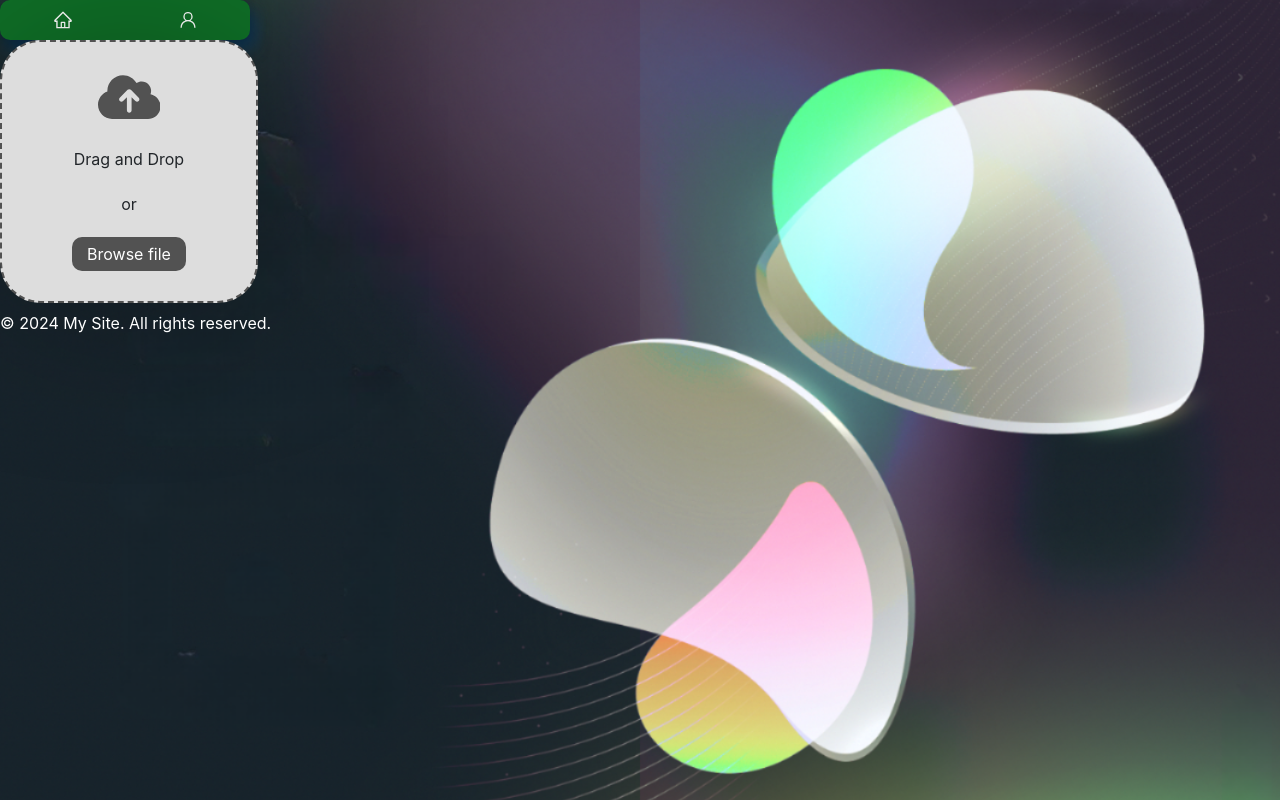
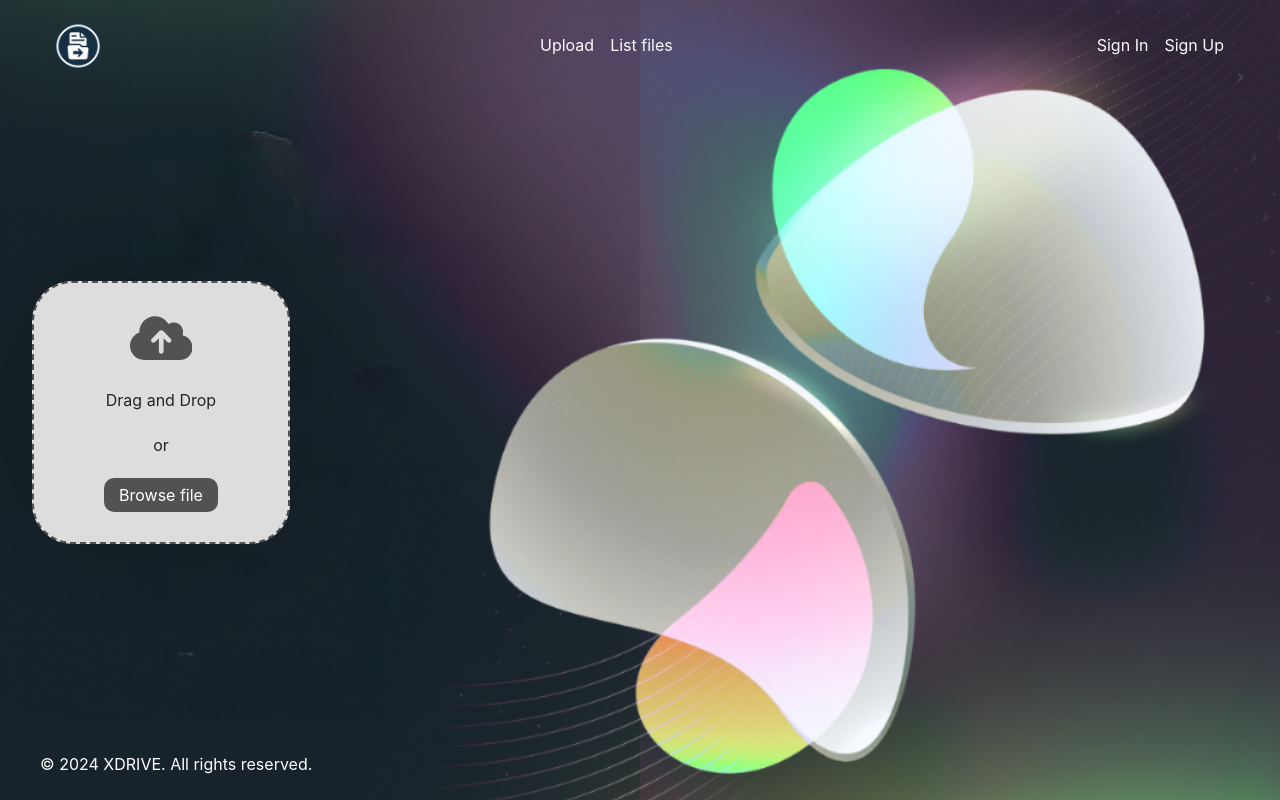
Before and after one commit to RogerHuauya/XDrive, a Django app: page / in a window 1280 px wide. Run offline with Django 4.2, Linux system fonts and the light colour scheme; some libraries are stand-ins or nearby versions.

Commit message:
improve the design

```diff
--- a/web/templates/web/base.html
+++ b/web/templates/web/base.html
@@ -7,17 +7,21 @@
 </head>
 
 <body class="custom-background">
+<div class="m-auto d-flex  flex-column justify-content-center" style="max-width: 95%; height: 100%">
+
+
     {% include 'web/partials/navbar.html' %}
-    <main>
+    <main class="mt-auto">
         {% block content %}
 
         {% endblock %}
     </main>
     {% include 'web/partials/footer.html' %}
-    <!-- Bootstrap JS and dependencies -->
-    <script src="https://code.jquery.com/jquery-3.5.1.slim.min.js"></script>
-    <script src="https://cdn.jsdelivr.net/npm/@popperjs/core@2.5.3/dist/umd/popper.min.js"></script>
-    <script src="https://stackpath.bootstrapcdn.com/bootstrap/4.5.2/js/bootstrap.min.js"></script>
-    <script src="/web/static/scripts.js"></script>
+</div>
+<!-- Bootstrap JS and dependencies -->
+<script src="https://code.jquery.com/jquery-3.5.1.slim.min.js"></script>
+<script src="https://cdn.jsdelivr.net/npm/@popperjs/core@2.5.3/dist/umd/popper.min.js"></script>
+<script src="https://stackpath.bootstrapcdn.com/bootstrap/4.5.2/js/bootstrap.min.js"></script>
+<script src="/web/static/scripts.js"></script>
 </body>
 </html>
--- a/web/templates/web/partials/footer.html
+++ b/web/templates/web/partials/footer.html
@@ -1,3 +1,3 @@
-<footer>
-    <p class="footer-text">&copy; 2024 My Site. All rights reserved.</p>
+<footer class="mt-auto p-2">
+    <p class="footer-text">&copy; 2024 XDRIVE. All rights reserved.</p>
 </footer>
--- a/web/templates/web/partials/navbar.html
+++ b/web/templates/web/partials/navbar.html
@@ -1,35 +1,30 @@
-<div class="button-container">
-    <button class="button" onclick="window.location.href='/#';">
-      <svg
-        class="icon"
-        stroke="currentColor"
-        fill="currentColor"
-        stroke-width="0"
-        viewBox="0 0 1024 1024"
-        height="1em"
-        width="1em"
-        xmlns="http://www.w3.org/2000/svg"
-      >
-        <path
-          d="M946.5 505L560.1 118.8l-25.9-25.9a31.5 31.5 0 0 0-44.4 0L77.5 505a63.9 63.9 0 0 0-18.8 46c.4 35.2 29.7 63.3 64.9 63.3h42.5V940h691.8V614.3h43.4c17.1 0 33.2-6.7 45.3-18.8a63.6 63.6 0 0 0 18.7-45.3c0-17-6.7-33.1-18.8-45.2zM568 868H456V664h112v204zm217.9-325.7V868H632V640c0-22.1-17.9-40-40-40H432c-22.1 0-40 17.9-40 40v228H238.1V542.3h-96l370-369.7 23.1 23.1L882 542.3h-96.1z"
-        ></path>
-      </svg>
+<nav class="navbar navbar-expand-lg navbar-dark ">
+
+    <button class="navbar-toggler m-auto"  type="button" data-toggle="collapse" data-target="#navbarText"
+            aria-controls="navbarText" aria-expanded="false" aria-label="Toggle navigation">
+        <span class="navbar-toggler-icon"></span>
     </button>
+    <div class="collapse navbar-collapse" style="justify-content: space-between;" id="navbarText">
 
-    <button class="button" onclick="window.location.href='/#';">
-      <svg
-        class="icon"
-        stroke="currentColor"
-        fill="currentColor"
-        stroke-width="0"
-        viewBox="0 0 24 24"
-        height="1em"
-        width="1em"
-        xmlns="http://www.w3.org/2000/svg"
-      >
-        <path
-          d="M12 2.5a5.5 5.5 0 0 1 3.096 10.047 9.005 9.005 0 0 1 5.9 8.181.75.75 0 1 1-1.499.044 7.5 7.5 0 0 0-14.993 0 .75.75 0 0 1-1.5-.045 9.005 9.005 0 0 1 5.9-8.18A5.5 5.5 0 0 1 12 2.5ZM8 8a4 4 0 1 0 8 0 4 4 0 0 0-8 0Z"
-        ></path>
-      </svg>
-    </button>
-  </div>
+        <a class="navbar-brand" href="#">
+            <img src="{{ static('images/logo.webp') }}  " alt="Logo" width="60" height="60"
+                 class="d-inline-block align-text-top">
+        </a>
+        <ul class="navbar-nav ">
+            <li class="nav-item">
+                <a class="nav-link" style="color: #fbfbfb" href="#">Upload <span class="sr-only">(current)</span></a>
+            </li>
+            <li class="nav-item">
+                <a class="nav-link" style="color: #fbfbfb" href="#">List files</a>
+            </li>
+        </ul>
+        <ul class="navbar-nav ">
+            <li class="nav-item">
+                <a class="nav-link" style="color: #fbfbfb" href="#">Sign In <span class="sr-only">(current)</span></a>
+            </li>
+            <li class="nav-item">
+                <a class="nav-link " style="color: #fbfbfb" href="#">Sign Up</a>
+            </li>
+        </ul>
+    </div>
+</nav>
```
Also changed, not shown: web/static/images/logo.webp (added).
